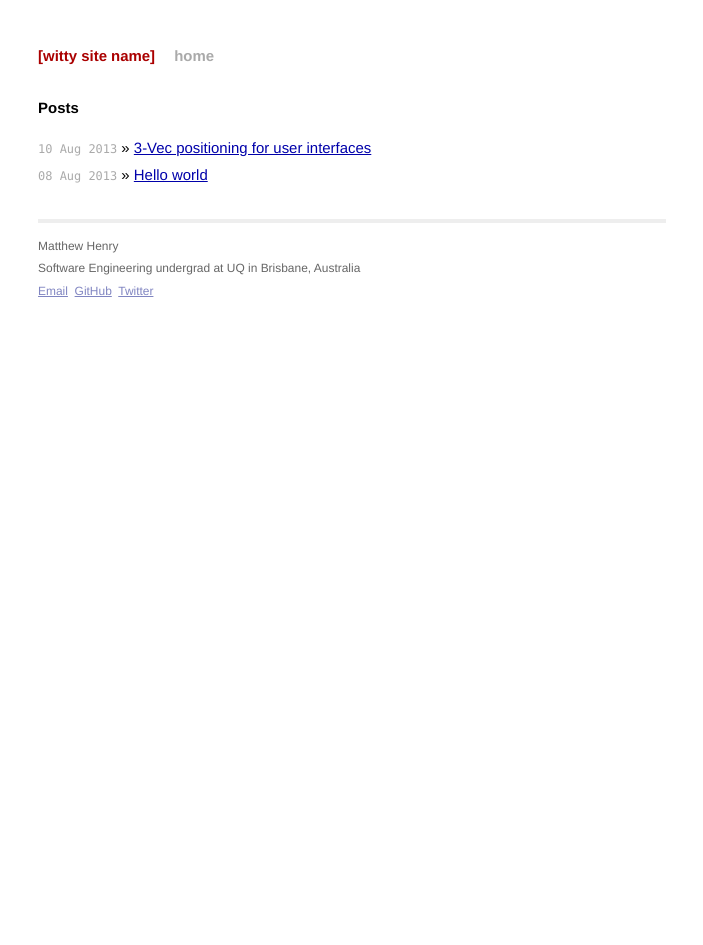
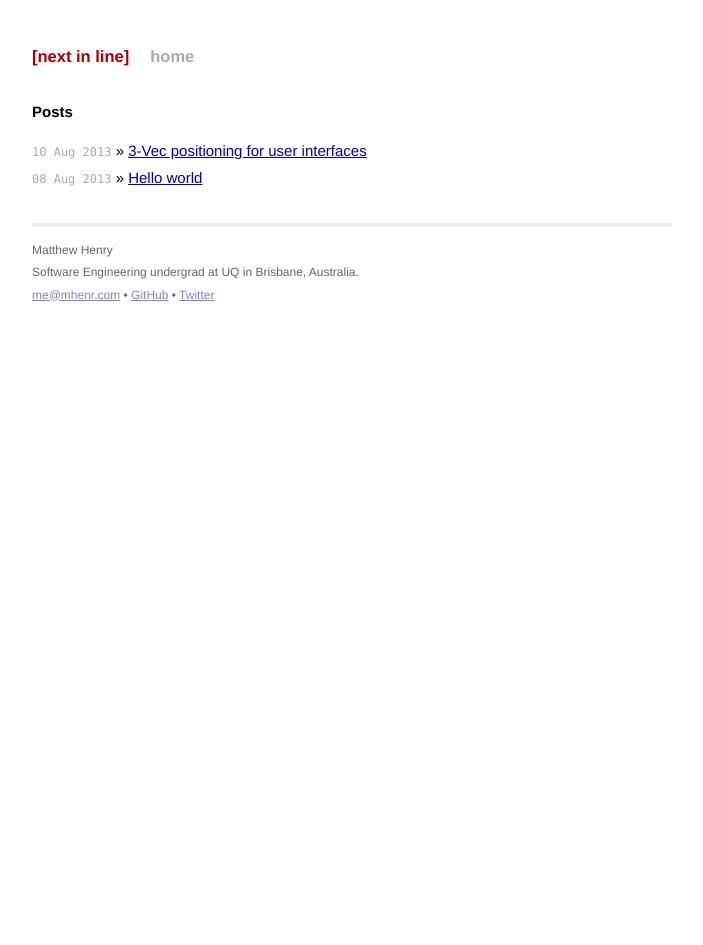
Before and after one commit to mhenr18/mhenr.com, a Jekyll site: the page built from index.html, in a window 1280 px wide. Shown: the whole page, without its empty margins (288-991 px from the left). Built offline with Jekyll 4.4.1, drawn with Linux system fonts in a browser that asks for light colours; Markdown is read by kramdown in place of the engine named in the settings.

Commit message:
Changed design & site name

```diff
--- a/_config.yml
+++ b/_config.yml
@@ -1,3 +1,4 @@
-name: "[witty site name]"
+name: "[next in line]"
 markdown: redcarpet
 pygments: true
+permalink: /:title/index.html
--- a/_layouts/default.html
+++ b/_layouts/default.html
@@ -18,7 +18,7 @@
         <div class="container">
           <div class="site">
             <div class="header">
-              <h1 class="title"><a href="/">{{ site.name }}</a></h1>
+              <h1 class="title">{{ site.name }}</h1>
               <a class="extra" href="/">home</a>
             </div>
 
@@ -28,9 +28,9 @@
               <div class="contact">
                 <p>
 					Matthew Henry<br />
-                  Software Engineering undergrad at UQ in Brisbane, Australia<br />
-				<a href="mailto:me@mhenr.com">Email</a>&nbsp;
-                <a href="http://github.com/mhenr18/">GitHub</a>&nbsp;
+                  Software Engineering undergrad at UQ in Brisbane, Australia.<br />
+				  <a href="mailto:me@mhenr.com">me@mhenr.com</a> &bull;
+                <a href="http://github.com/mhenr18/">GitHub</a> &bull;
                 <a href="http://twitter.com/mhenr18/">Twitter</a>
                 </p>
               </div>
--- a/css/main.css
+++ b/css/main.css
@@ -14,8 +14,7 @@ html, body { height: 100%; }
 
 body {
   background-color: #FFF;
-  font: 13.34px Helvetica, Arial, sans-serif;
-  font-size: small;
+  font: 15px Helvetica, Arial, sans-serif;
   text-align: center;
 }
 
@@ -56,11 +55,16 @@ ul.posts span {
 /*****************************************************************************/
 
 .site {
-  font-size: 115%;
+  font-size: 100%;
   text-align: justify;
-  width: 42em;
+  width: 640px;
   margin: 3em auto 2em;
   line-height: 1.5em;
+}
+
+.site .header {
+	font-size: 110%;
+  font-weight: bold;
 }
 
 .site .header a {
@@ -73,12 +77,8 @@ ul.posts span {
   margin-bottom: 2em;
 }
 
-.site .header h1.title a {
+.site .header h1.title {
   color: #a00;
-}
-
-.site .header h1.title a:hover {
-  color: #000;
 }
 
 .site .header a.extra {
@@ -142,6 +142,7 @@ ul.posts span {
   border: 1px solid #ddd;
   background-color: #eef;
   padding: 0 .2em;
+  font-size: 70%;
 }
 
 .post pre code {
--- a/index.html
+++ b/index.html
@@ -7,7 +7,8 @@ title: Home
   <h1>Posts</h1>
   <ul class="posts">
     {% for post in site.posts %}
-      <li><span>{{ post.date | date_to_string }}</span> &raquo; <a href="{{ post.url }}">{{ post.title }}</a></li>
+		{% capture url_parts %} {{ post.url | remove: "/index.html" | replace:'/'," " }}{% endcapture %}
+      <li><span>{{ post.date | date_to_string }}</span> &raquo; <a href="{{ url_parts }}">{{ post.title }}</a></li>
     {% endfor %}
   </ul>
 </div>
```
